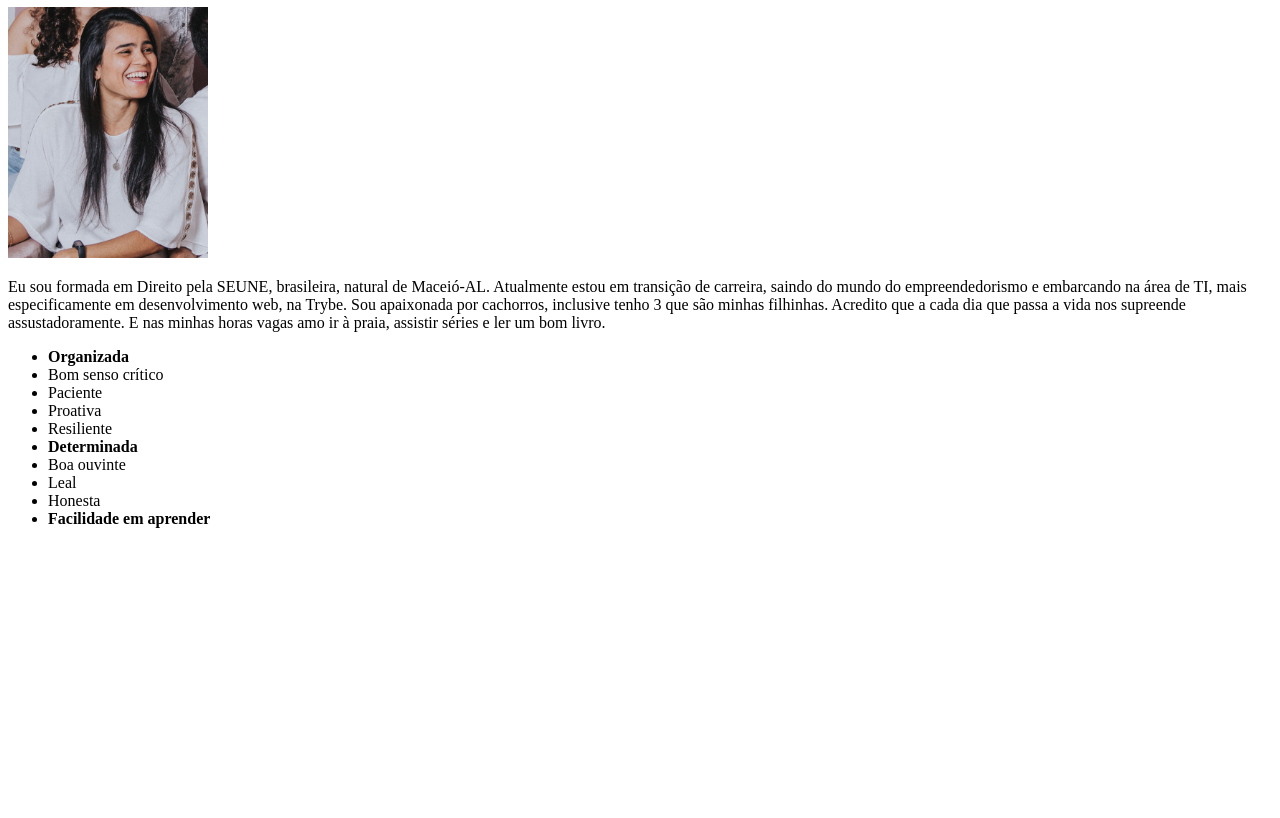
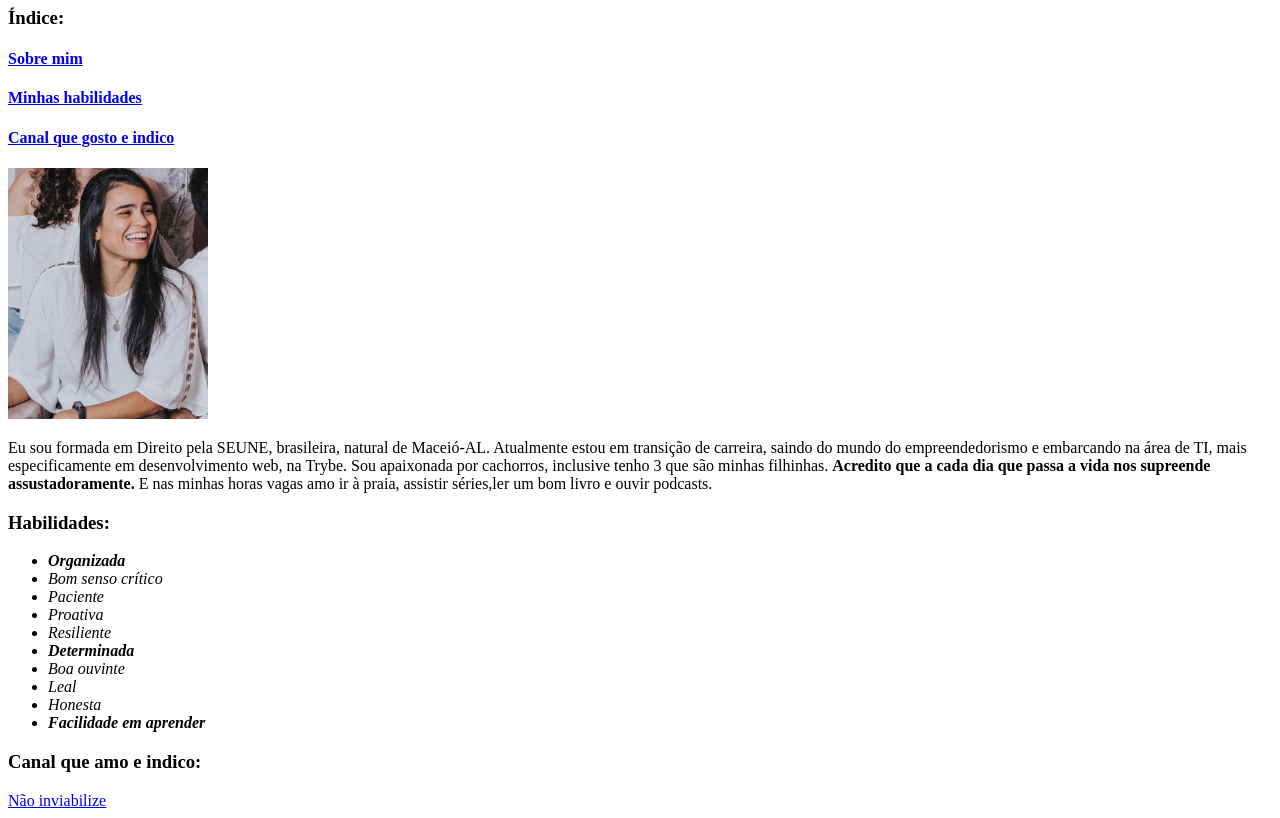
Before and after one commit to GabrielaMoura25/gabrielamoura25.github.io, a plain HTML site: page index.html in a window 1280 px wide. Shown: the part 73-891 px from the top of the page. Before the commit the page ends 800 px from the top, so only its background shows below. Drawn offline with Linux system fonts and the light colour scheme.

Commit message:
finalizando as alterações solicitadas pelo exercicio

```diff
--- a/index.html
+++ b/index.html
@@ -5,22 +5,28 @@
     <title>Portfólio Web</title>
 </head>
 <body>
-    <h1>Gabriela Daniel Moura</h1>
-    <img src="/foto-port/IMG_2680.jpg" alt="Foto de Gabriela olhando pra o lado e sorrindo" width="200pix">
-    <p> Eu sou formada em Direito pela SEUNE, brasileira, natural de Maceió-AL. Atualmente estou em transição de carreira, saindo do mundo do empreendedorismo e embarcando na área de TI, mais especificamente em desenvolvimento web, na Trybe. Sou apaixonada por cachorros, inclusive tenho 3 que são minhas filhinhas. Acredito que a cada dia que passa a vida nos supreende assustadoramente. E nas minhas horas vagas amo ir à praia, assistir séries e ler um bom livro.  </p>
+    <h1> <a href="#minhafoto"> Gabriela Daniel Moura</a></h1>
+    <h3><strong>Índice:</strong></h3>
+    <h4> <a href="#descricao">Sobre mim</a></h4>
+    <h4> <a href="#habilidades">Minhas habilidades</a></h4>
+    <h4> <a href="#canal">Canal que gosto e indico</a></h4>
+    <img id="minhafoto" src="/foto-port/IMG_2680.jpg" alt="Foto de Gabriela olhando pra o lado e sorrindo" width="200pix">
+    <p id="descricao"> Eu sou formada em Direito pela SEUNE, brasileira, natural de Maceió-AL. Atualmente estou em transição de carreira, saindo do mundo do empreendedorismo e embarcando na área de TI, mais especificamente em desenvolvimento web, na Trybe. Sou apaixonada por cachorros, inclusive tenho 3 que são minhas filhinhas. <strong> Acredito que a cada dia que passa a vida nos supreende assustadoramente.</strong> E nas minhas horas vagas amo ir à praia, assistir séries,ler um bom livro e ouvir podcasts.  </p>
+    <h3 id="habilidades">Habilidades:</h3>
 
     <ul>
-        <li> <strong>Organizada</strong></li>
-        <li>Bom senso crítico</li>
-        <li>Paciente</li>
-        <li>Proativa</li>
-        <li>Resiliente</li>
-        <li> <strong>Determinada</strong></li>
-        <li>Boa ouvinte</li>
-        <li>Leal</li>
-        <li>Honesta</li>
-        <li> <strong>Facilidade em aprender</strong> </li>
+        <li> <em><strong>Organizada</strong></em></li>
+        <li> <em>Bom senso crítico</em></li>
+        <li> <em>Paciente</em></li>
+        <li> <em>Proativa</em></li>
+        <li><em>Resiliente</em></li>
+        <li> <strong> <em>Determinada</strong></em></li>
+        <li> <em>Boa ouvinte</em></li>
+        <li> <em>Leal</em></li>
+        <li> <em>Honesta</em></li>
+        <li> <em> <strong>Facilidade em aprender</strong></em> </li>
     </ul>
-
+    <h3 id="canal">Canal que amo e indico:</h3>
+    <a href="https://naoinviabilize.com.br/" target="_brank">Não inviabilize</a>
 </body>
 </html>
```
